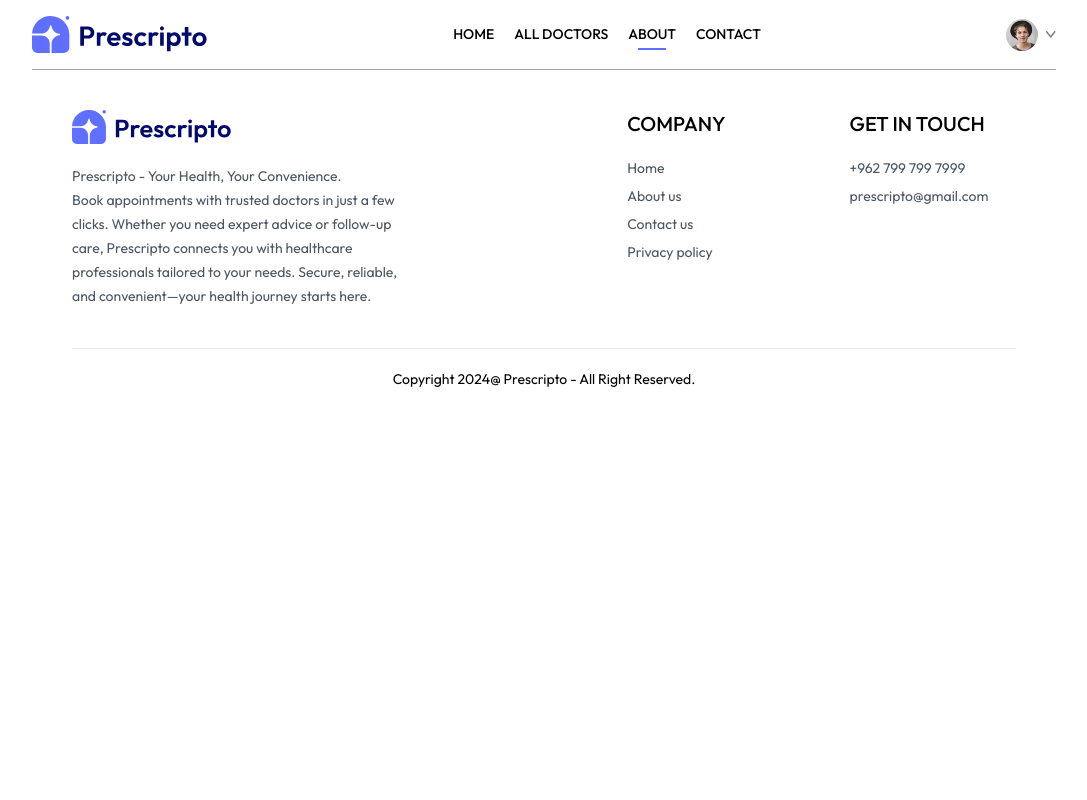
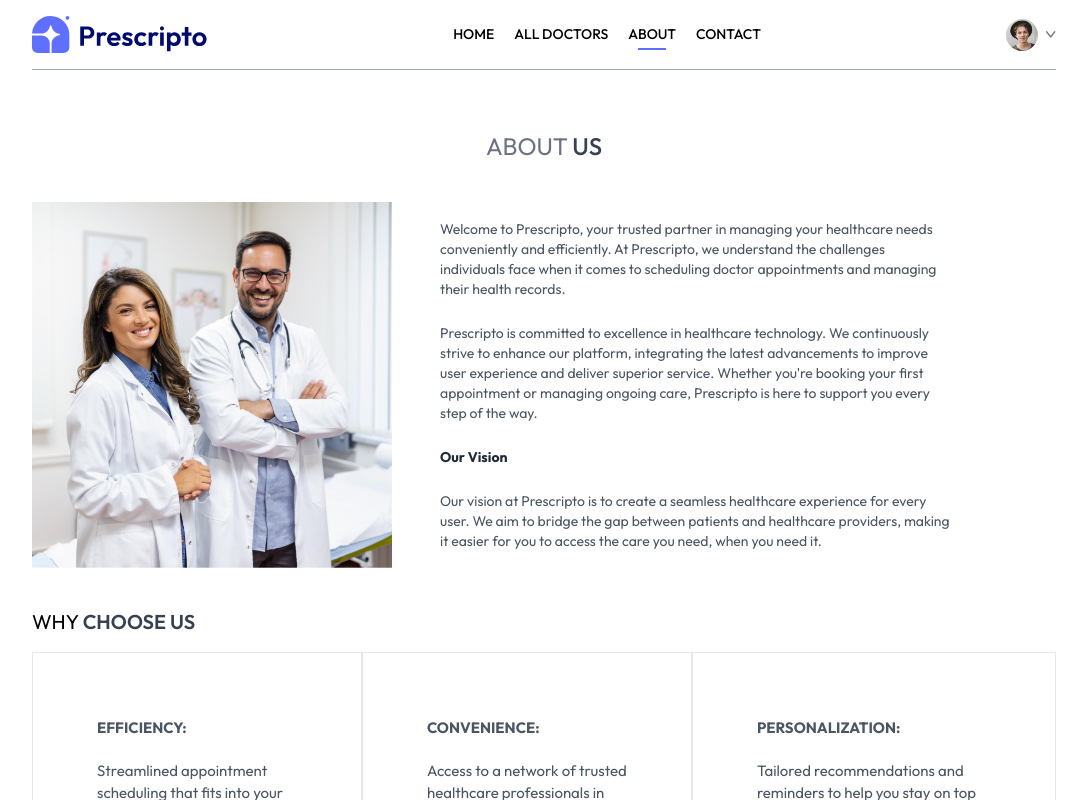
Before and after one commit to BloodyFlakes/prescripto, a React (Vite) app: page /about in a window 1280 px wide. Shown: the top 800 px of the page, without its empty margins (96-1183 px from the left). Built offline with nearby package versions, Linux system fonts and the light colour scheme.

Commit message:
Finish About page

```diff
--- a/src/pages/About.jsx
+++ b/src/pages/About.jsx
@@ -1,5 +1,59 @@
+import { assets } from "../assets/assets";
+
 function About() {
-  return <div></div>;
+  return (
+    <div>
+      <div className="pt-10 text-2xl text-center text-gray-500">
+        <p>
+          ABOUT <span className="font-medium text-gray-700">US</span>
+        </p>
+      </div>
+
+      <div className="flex flex-col gap-12 my-10 md:flex-row">
+        <img className="w-full md:max-w-[360px]" src={assets.about_image} alt="About-image" />
+        <div className="flex flex-col justify-center gap-6 text-sm text-gray-600 md:w-2/4">
+          <p>
+            Welcome to Prescripto, your trusted partner in managing your healthcare needs
+            conveniently and efficiently. At Prescripto, we understand the challenges individuals
+            face when it comes to scheduling doctor appointments and managing their health records.
+          </p>
+          <p>
+            Prescripto is committed to excellence in healthcare technology. We continuously strive
+            to enhance our platform, integrating the latest advancements to improve user experience
+            and deliver superior service. Whether you&apos;re booking your first appointment or
+            managing ongoing care, Prescripto is here to support you every step of the way.
+          </p>
+          <b className="text-gray-800">Our Vision</b>
+          <p>
+            Our vision at Prescripto is to create a seamless healthcare experience for every user.
+            We aim to bridge the gap between patients and healthcare providers, making it easier for
+            you to access the care you need, when you need it.
+          </p>
+        </div>
+      </div>
+
+      <div className="my-4 text-xl">
+        <p>
+          WHY <span className="font-semibold text-gray-700">CHOOSE US</span>
+        </p>
+      </div>
+
+      <div className="flex flex-col mb-20 md:flex-row">
+        <div className="border px-10 md:px-16 py-8 sm:py-16 flex flex-col gap-5 text-[15px] hover:bg-primary hover:text-white transition-all duration-300 text-gray-600 cursor-pointer">
+          <b>EFFICIENCY:</b>
+          <p>Streamlined appointment scheduling that fits into your busy lifestyle.</p>
+        </div>
+        <div className="border px-10 md:px-16 py-8 sm:py-16 flex flex-col gap-5 text-[15px] hover:bg-primary hover:text-white transition-all duration-300 text-gray-600 cursor-pointer">
+          <b>CONVENIENCE:</b>
+          <p>Access to a network of trusted healthcare professionals in your area.</p>
+        </div>
+        <div className="border px-10 md:px-16 py-8 sm:py-16 flex flex-col gap-5 text-[15px] hover:bg-primary hover:text-white transition-all duration-300 text-gray-600 cursor-pointer">
+          <b>PERSONALIZATION:</b>
+          <p>Tailored recommendations and reminders to help you stay on top of your health.</p>
+        </div>
+      </div>
+    </div>
+  );
 }
 
 export default About;
--- a/src/pages/Appointment.jsx
+++ b/src/pages/Appointment.jsx
@@ -69,6 +69,7 @@ function Appointment() {
 
   useEffect(() => {
     fetchDocInfo();
+    // eslint-disable-next-line react-hooks/exhaustive-deps
   }, [doctors, docId]);
 
   useEffect(() => {
```
